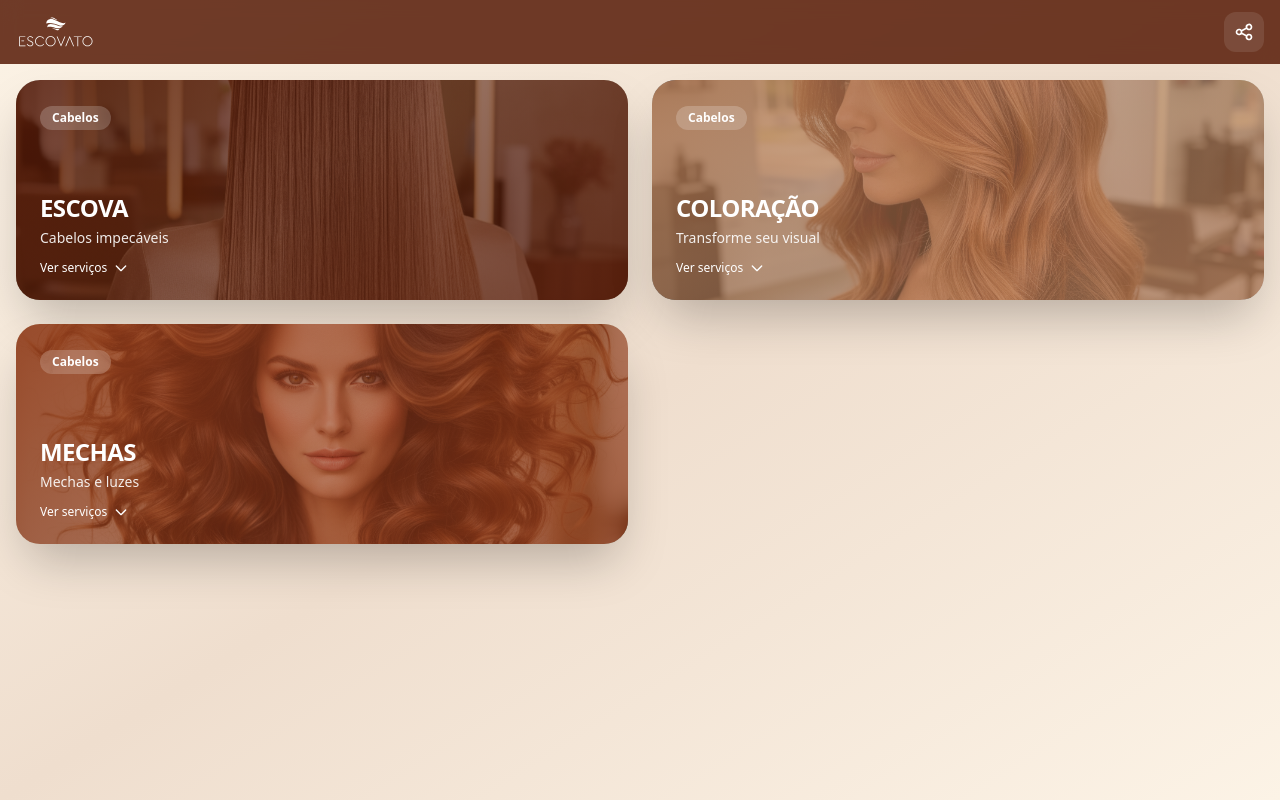
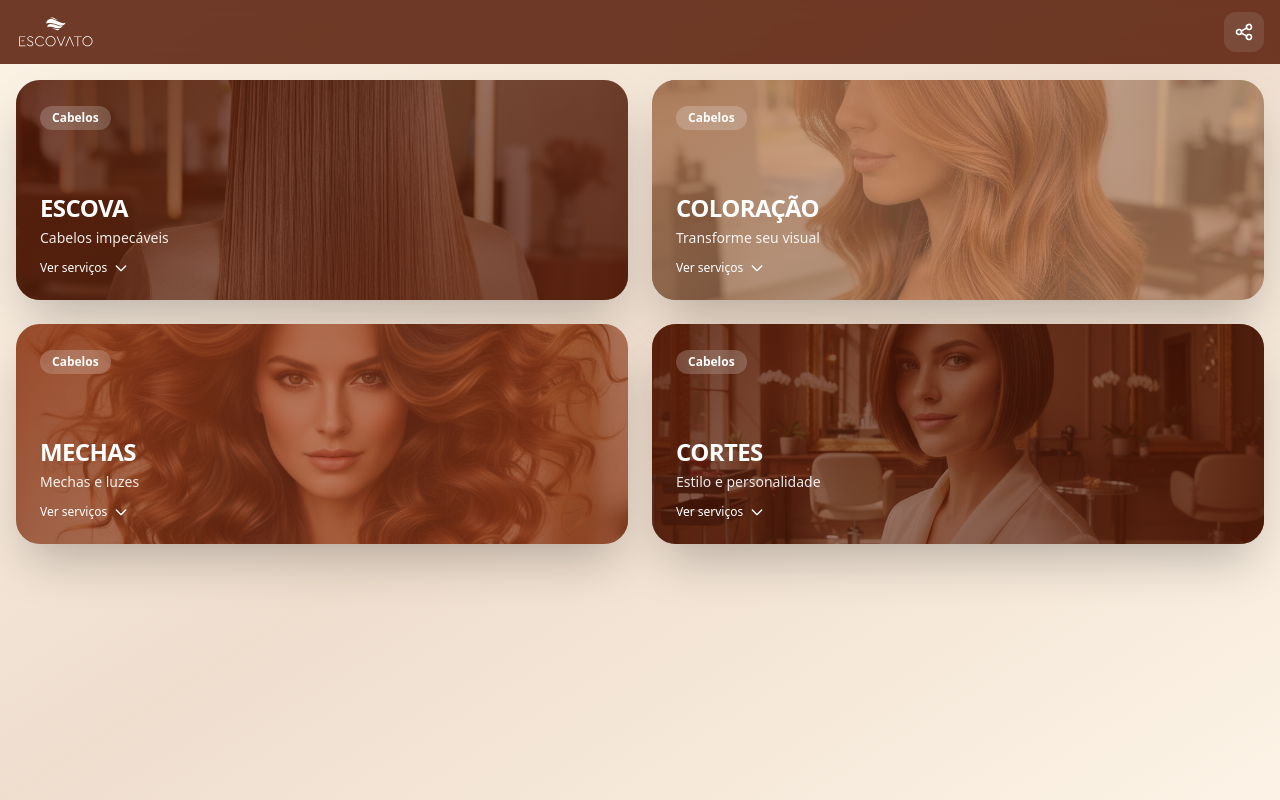
Before and after one commit to rogerio-azevedo/escovato, a Next.js app: page /catalogo in a window 1280 px wide. Built offline with nearby package versions, Linux system fonts and the light colour scheme.

Commit message:
feat: cortes

```diff
--- a/src/app/catalogo/page.tsx
+++ b/src/app/catalogo/page.tsx
@@ -98,24 +98,30 @@ const categorias: Categoria[] = [
     servicos: [
       {
         nome: "Retoque de Raiz",
-        preco: "R$ 200",
+        preco: "R$ 180",
         destaque: true,
       },
       {
         nome: "Tonalização",
-        preco: "R$ 200",
+        preco: "R$ 180",
         destaque: false,
         observacao: "* sujeito a avaliação do profissional",
       },
       {
         nome: "Matização",
-        preco: "R$ 200",
+        preco: "R$ 180",
         destaque: false,
         observacao: "* sujeito a avaliação do profissional",
       },
       {
         nome: "Coloração cabelo total",
         preco: "R$ 250",
+        destaque: false,
+        observacao: "* sujeito a avaliação do profissional",
+      },
+      {
+        nome: "Traga seu produto",
+        preco: "R$ 150",
         destaque: false,
         observacao: "* sujeito a avaliação do profissional",
       },
@@ -153,6 +159,34 @@ const categorias: Categoria[] = [
         preco: "R$ 900",
         destaque: false,
         observacao: "* sujeito a avaliação do profissional",
+      },
+    ],
+  },
+  {
+    id: "cortes",
+    nome: "Cabelos",
+    titulo: "CORTES",
+    subtitulo: "Estilo e personalidade",
+    imagem: "/images/catalogo/corte.png",
+    cor: "#561A07",
+    corTexto: "#FFFFFF",
+    servicos: [
+      {
+        nome: "Corte personalizado",
+        preco: "R$ 150",
+        destaque: false,
+      },
+      {
+        nome: "Corte com finalização",
+        preco: "R$ 200",
+        destaque: true,
+        observacao: "Inclui escova",
+      },
+      {
+        nome: "Corte bordado",
+        preco: "R$ 220",
+        destaque: false,
+        observacao: "Inclui escova",
       },
     ],
   },
@@ -252,25 +286,6 @@ const categorias: Categoria[] = [
   //         preco: "R$ 335",
   //         destaque: true,
   //       },
-  //     ],
-  //   },
-  //   {
-  //     id: "cortes",
-  //     nome: "Cabelos",
-  //     titulo: "CORTES",
-  //     subtitulo: "Estilo e personalidade",
-  //     imagem: "/images/catalogo/corte.png",
-  //     cor: "#561A07",
-  //     corTexto: "#FFFFFF",
-  //     servicos: [
-  //       {
-  //         nome: "Corte",
-  //         preco: "R$ 95",
-  //         destaque: true,
-  //         observacao: "Inclui escova",
-  //       },
-  //       { nome: "Corte Bordado", preco: "R$ 109", observacao: "Inclui escova" },
-  //       { nome: "Aparar as Pontas", preco: "R$ 65", observacao: "Inclui escova" },
   //     ],
   //   },
   //   {
```
